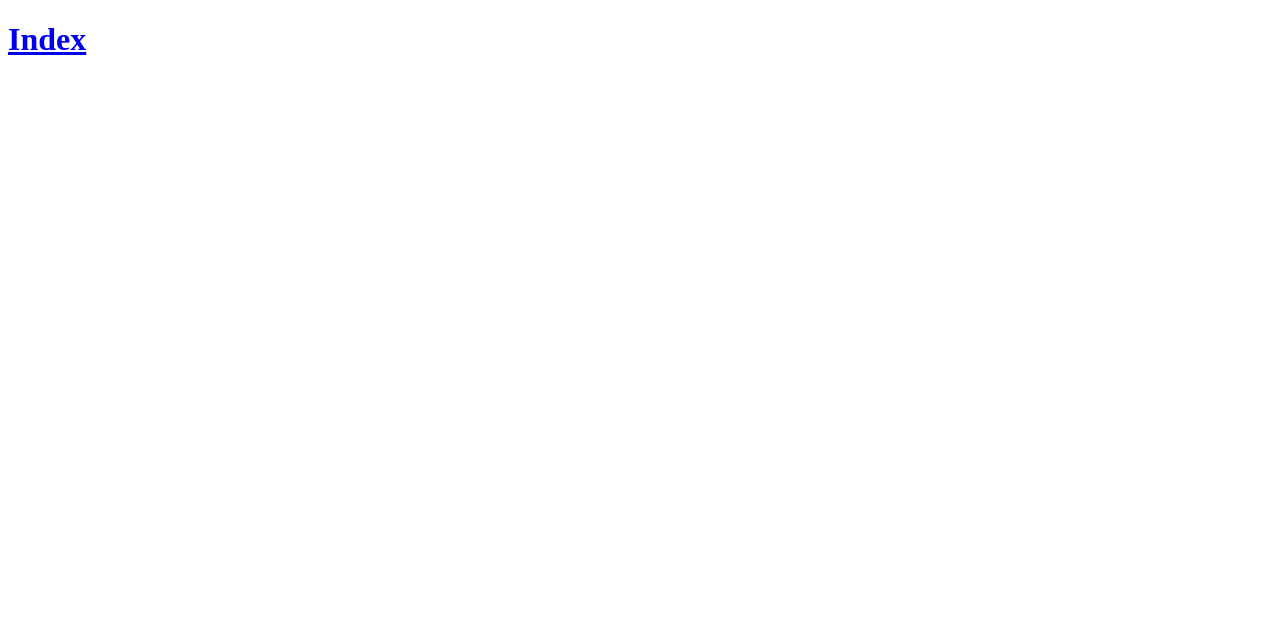
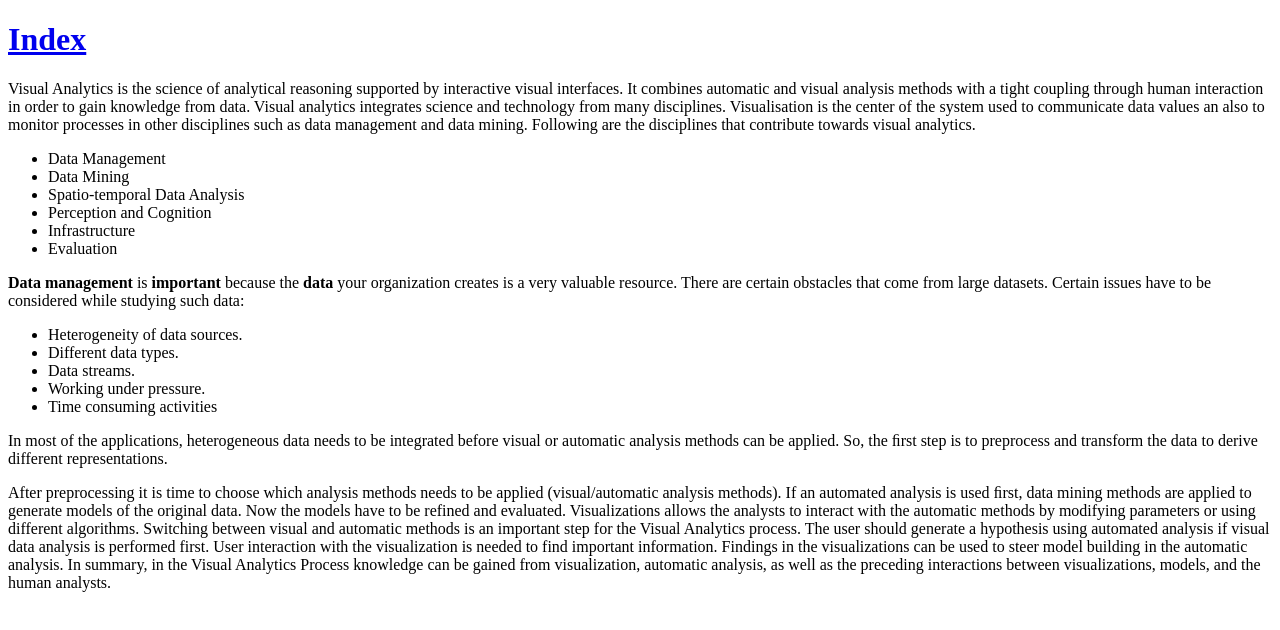
Before and after one commit to mvanamal/mvanamal.github.io, a plain HTML site: page visualanalytics.html in a window 1280 px wide. Drawn offline with Linux system fonts and the light colour scheme.

Commit message:
Update visualanalytics.html

```diff
--- a/visualanalytics.html
+++ b/visualanalytics.html
@@ -6,5 +6,31 @@
 </head>
 <body>
 <h1><a  href="https://mvanamal.github.io/index.html"> Index </a></h1>
+
+<p>Visual Analytics is the science of analytical reasoning supported by interactive visual interfaces. It combines automatic and visual analysis methods with a tight coupling through human interaction in order to gain knowledge from data. Visual analytics integrates science and technology from many disciplines. Visualisation is the center of the system used to communicate data values an also to monitor processes in other disciplines such as data management and data mining. Following are the disciplines that contribute towards visual analytics.</p>
+<ul>
+  <li>Data Management</li>
+  <li>Data Mining</li>
+  <li>Spatio-temporal Data Analysis</li>
+  <li>Perception and Cognition</li>
+  <li>Infrastructure</li>
+  <li>Evaluation</li>
+</ul>
+<p><strong>Data management</strong>&nbsp;is&nbsp;<strong>important</strong>&nbsp;because the&nbsp;<strong>data</strong>&nbsp;your organization creates is a very valuable resource. There are certain obstacles that come from large datasets. Certain issues have to be considered while studying such data:</p>
+<ul>
+  <li>Heterogeneity of data sources.</li>
+  <li>Different data types.</li>
+  <li>Data streams.</li>
+  <li>Working under pressure.</li>
+  <li>Time consuming activities</li>
+</ul>
+
+<p>In most of the applications, heterogeneous data needs to be integrated before visual or automatic analysis methods can be applied. So, the ﬁrst step is to preprocess and transform the data to derive different representations.</p>
+
+<p>After preprocessing it is time to choose which analysis methods needs to be applied (visual/automatic analysis methods). If an automated analysis is used ﬁrst, data mining methods are applied to generate models of the original data. Now the models have to be refined and evaluated. Visualizations allows the analysts to interact with the automatic methods by modifying parameters or using different algorithms. Switching between visual and automatic methods is an important step for the Visual Analytics process.
+  The user should generate a hypothesis using automated analysis if visual data analysis is performed first. User interaction with the visualization is needed to find important information. Findings in the visualizations can be used to steer model building in the automatic analysis. In summary, in the Visual Analytics Process knowledge can be gained from visualization, automatic analysis, as well as the preceding interactions between visualizations, models, and the human analysts.
+
+</p>
+
 </body>
 </html>
```
